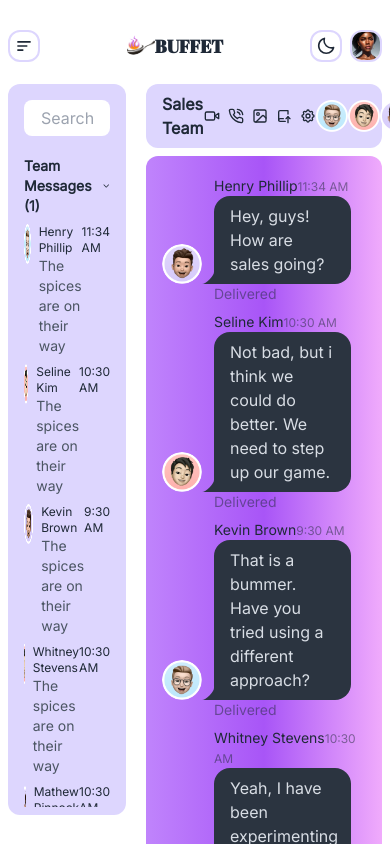
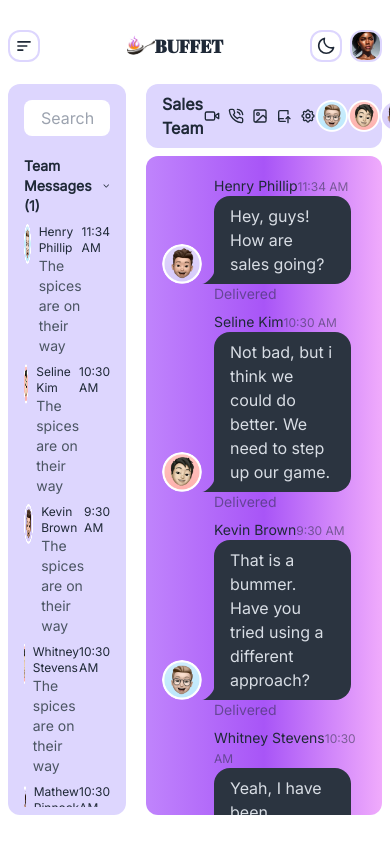
Before and after one commit to Safiyah07/buffet-dashboard, a React (Vite) app: page /messenger in a window 390 px wide. Shown: the top 844 px of the page. Built offline with nearby package versions, Linux system fonts and the light colour scheme.

Commit message:
height for chat area

```diff
--- a/src/pages/Messenger.jsx
+++ b/src/pages/Messenger.jsx
@@ -146,9 +146,9 @@ export const Messenger = () => {
 
 	return (
 		<>
-			<div className='flex gap-5'>
+			<div className='flex gap-5 h-[86.6vh]'>
 				{/* Contacts */}
-				<div className='flex flex-col px-4 py-2 w-[45%] h-[86.6vh] bg-violet-200 rounded-xl sm:text-sm'>
+				<div className='flex flex-col px-4 py-2 w-[45%] bg-violet-200 rounded-xl sm:text-sm'>
 					<div className='rounded'>
 						<input
 							type='text'
@@ -219,7 +219,8 @@ export const Messenger = () => {
 							<p>+5</p>
 						</div>
 					</div>
-					<div className='w-full h-auto p-4 overflow-y-auto bg-gradient-to-r from-purple-400 via-purple-500 to-fuchsia-300 rounded-xl'>
+					<div className='flex flex-col h-[86.6vh] justify-between w-full p-4 overflow-y-auto bg-gradient-to-r from-purple-400 via-purple-500 to-fuchsia-300 rounded-xl'>
+						<div>
 							{chatBox.map((chat, id) => (
 								<div key={id}>
 									<div className='chat chat-start'>
@@ -235,6 +236,7 @@ export const Messenger = () => {
 									</div>
 								</div>
 							))}
+						</div>
 						<div className='w-full bg-green-500'>hey</div>
 					</div>
 				</div>
```
Lines whose indentation alone changed are shown as unchanged.
